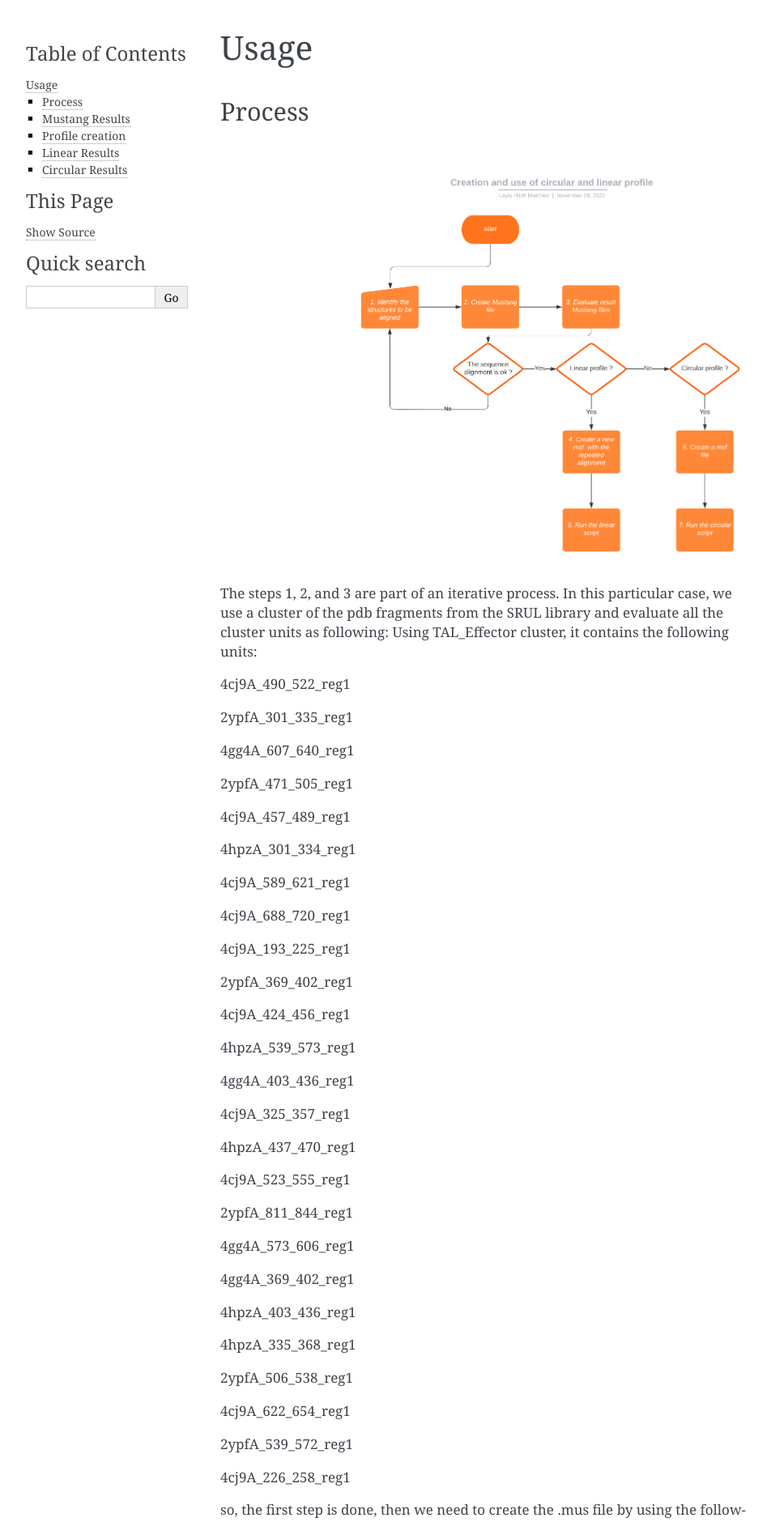
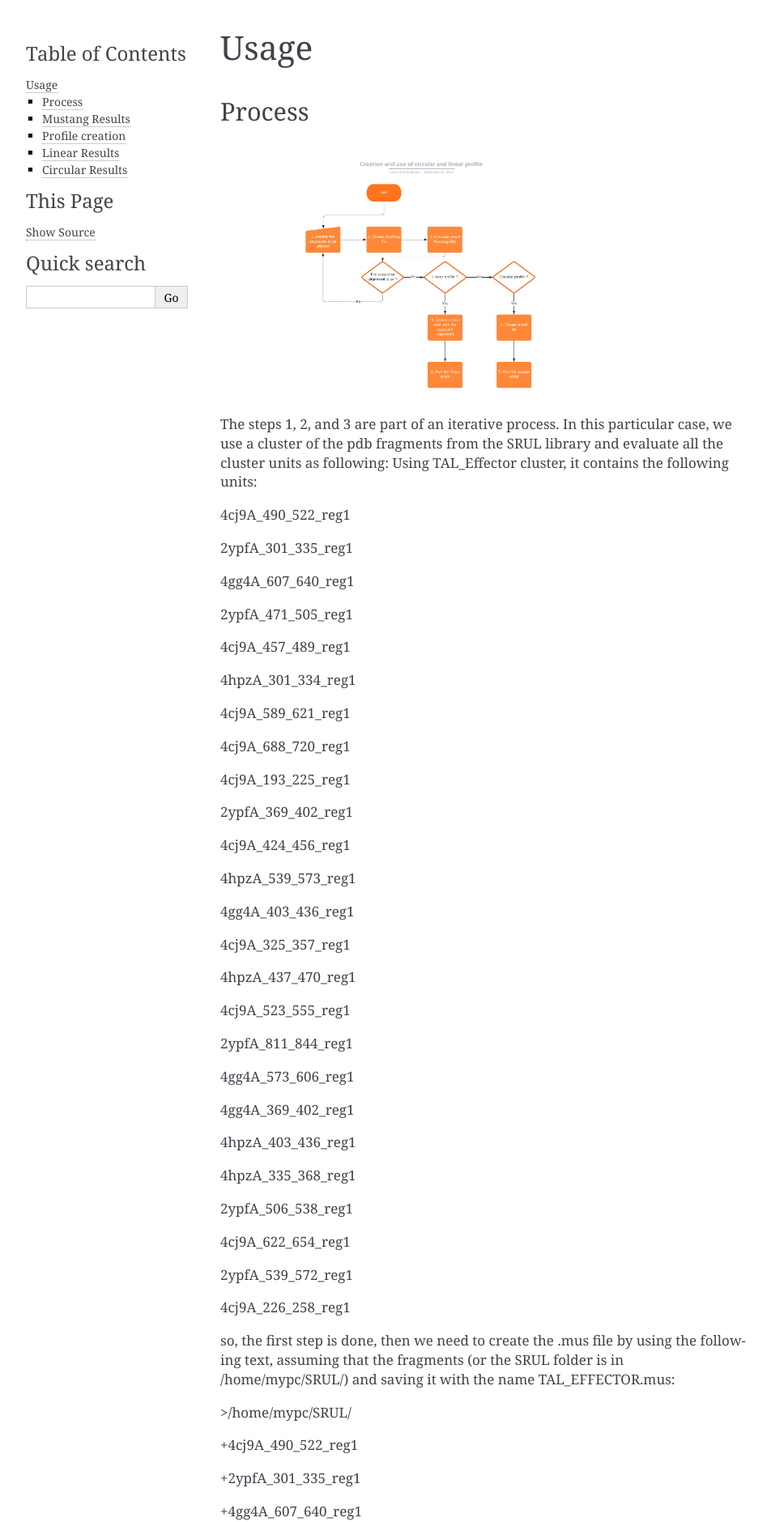
Before and after one commit to DraLaylaHirsh/MRFprofilesCreation, a Sphinx documentation site: the page built from docs/CreationProcess.rst, in a window 1280 px wide. Shown: the top 1880 px of the page at 81% size, without its empty margins (148-1100 px from the left). Built offline with Sphinx 7.4.7, drawn with Linux system fonts in a browser that asks for light colours.

Commit message:
Update CreationProcess.rst

```diff
--- a/docs/CreationProcess.rst
+++ b/docs/CreationProcess.rst
@@ -6,8 +6,10 @@ Usage
 Process
 -------
 
+
 .. image:: /images/CreationProcess.png
-
+  :width: 400
+  :alt: Alternative text
 
 The steps 1, 2, and 3 are part of an iterative process.
 In this particular case, we use a cluster of the pdb fragments from the SRUL library and evaluate all the cluster units as following:
```
